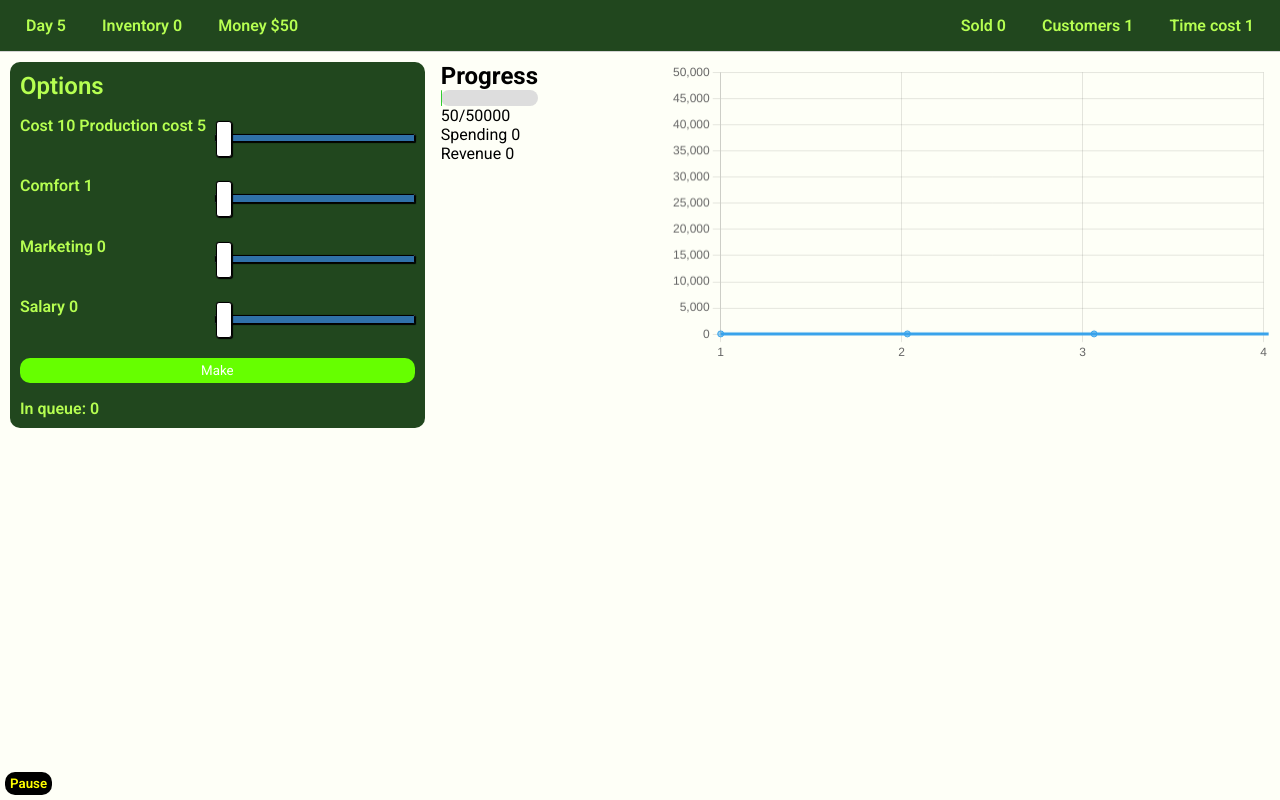
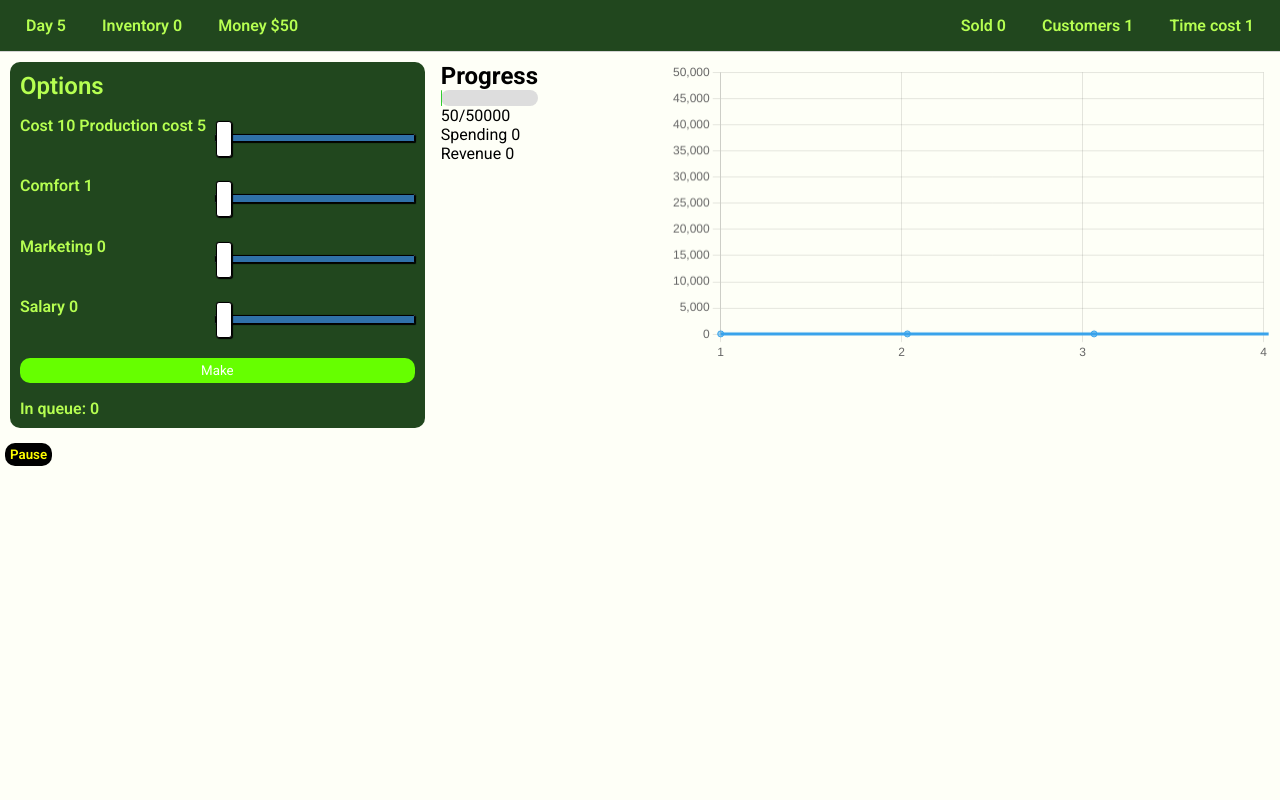
Before and after one commit to lukarantalainen/multi-objective-optimization-game, a SvelteKit app: page / in a window 1280 px wide. Built offline with nearby package versions, Linux system fonts and the light colour scheme.

Commit message:
changed footer position

```diff
--- a/src/routes/+page.svelte
+++ b/src/routes/+page.svelte
@@ -259,7 +259,7 @@
     }
 
     .footer {
-        position: absolute;
+        bottom: 0;
         width: 100%;
         bottom: 0;
     }
```
